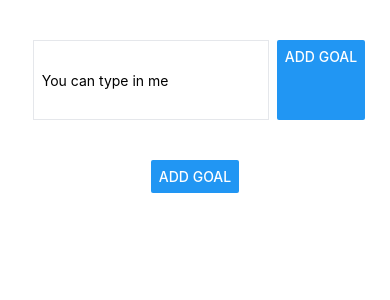
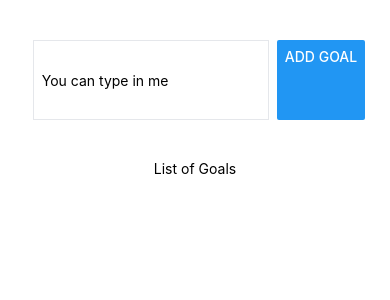
Before and after one commit to siddheshmhapankar2478/To-do, a React Native app: screen / in a window 390 px wide. Shown: the top 300 px of the page. Built offline with nearby package versions, Linux system fonts and the light colour scheme.

Commit message:
first commit

```diff
--- a/App.js
+++ b/App.js
@@ -8,10 +8,10 @@ export default function App() {
       <View className="flex flex-row justify-center mt-10 ">
         <TextInput className="h-20 p-2 mx-2 border border-gray-200 border-1"
         defaultValue="You can type in me"/>
-        <Button title='Add Goal'/>
+        <Button className="justify-center items-center" title='Add Goal'/>
       </View>
       <View className="flex flex-row justify-center mt-10 ">
-      <Button title='Add Goal'/>
+      <Text>List of Goals</Text>
       </View>
     </View>
   );
```
